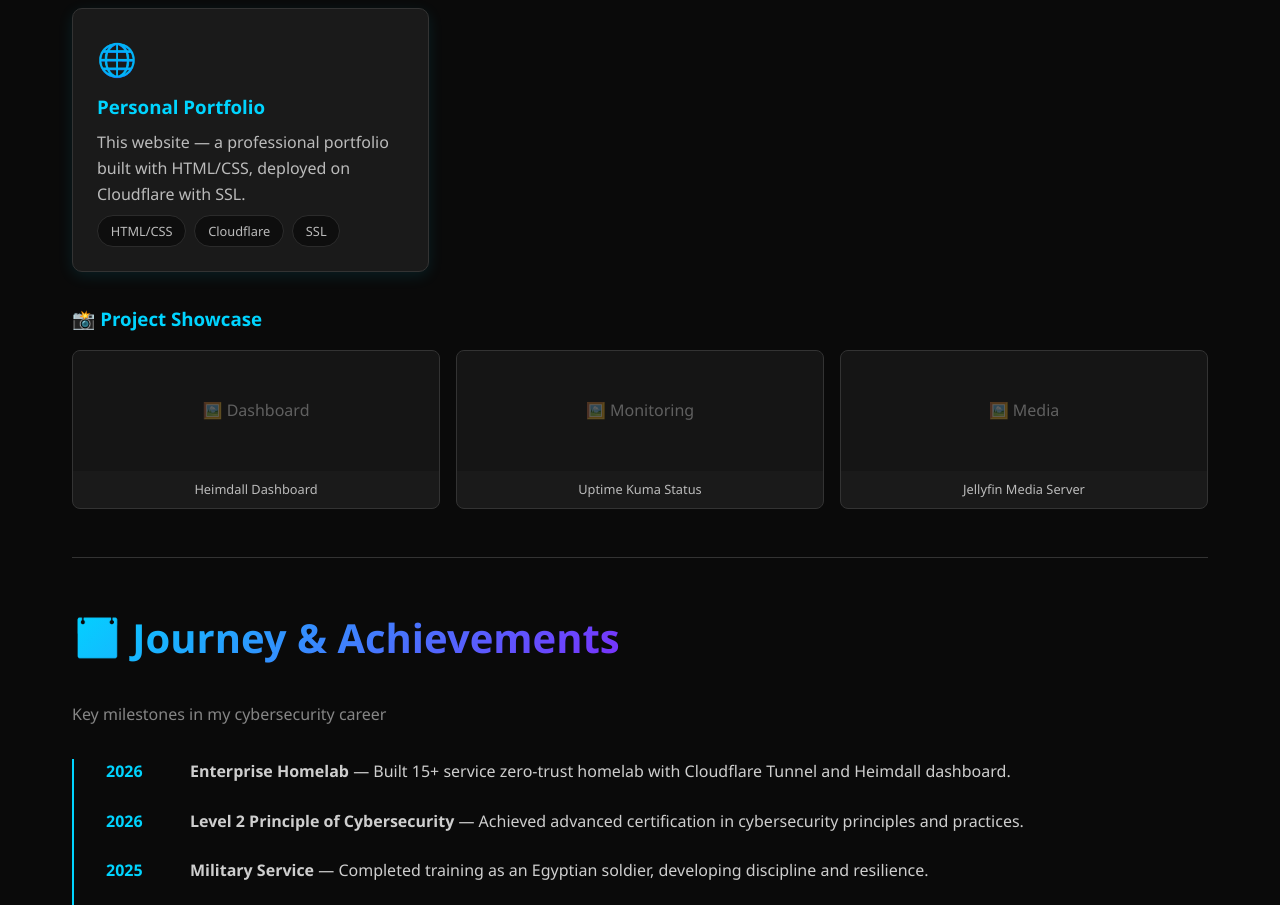
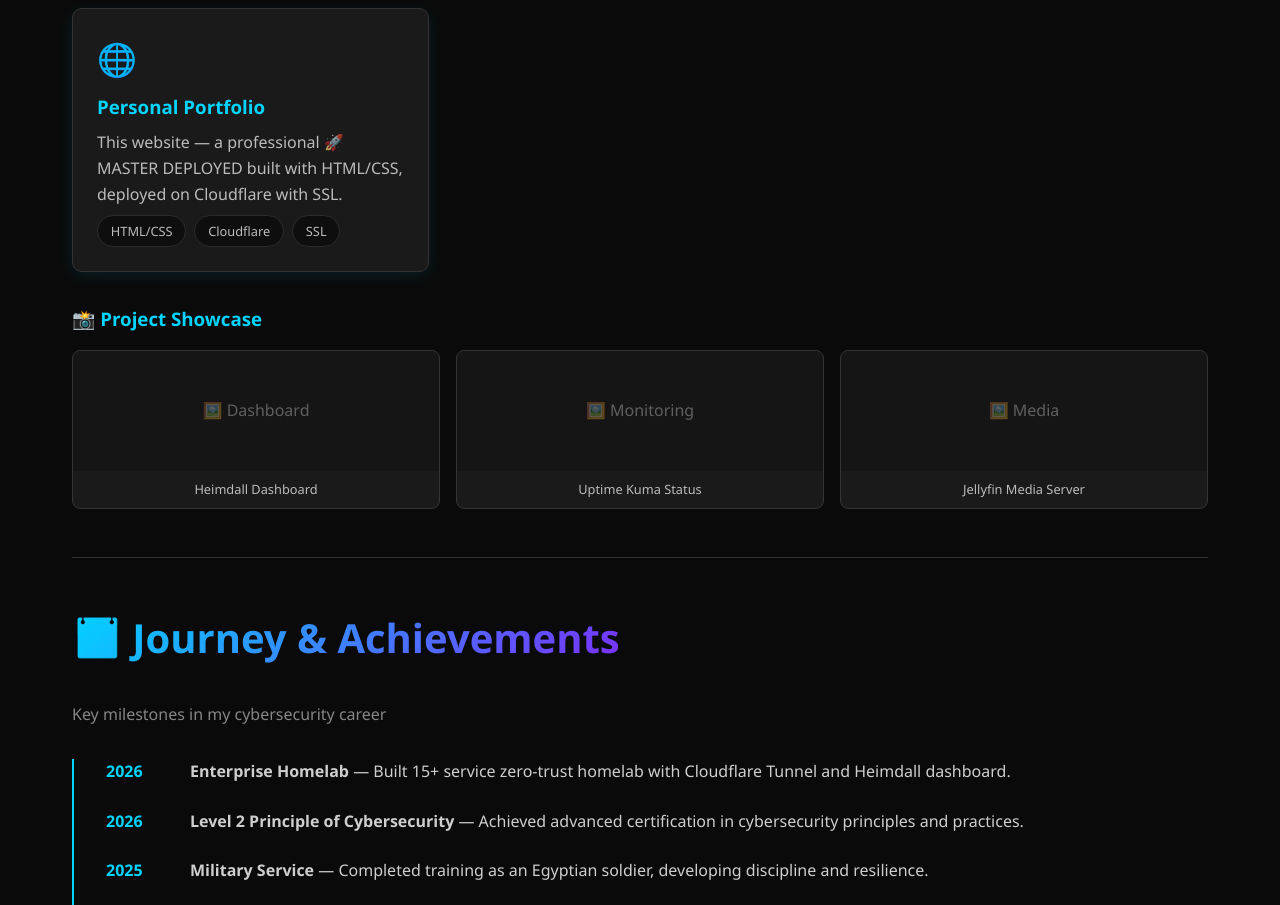
Before and after one commit to MrRobot-Mo/portfolio, a plain HTML site: page index.html in a window 1280 px wide. Shown: the part 2740-3645 px from the top of the page. Drawn offline with Linux system fonts and the light colour scheme.

Commit message:
Test auto-deploy: Mon Jul 20 07:35:55 PM UTC 2026

```diff
--- a/index.html
+++ b/index.html
@@ -579,7 +579,7 @@
                 <div class="card">
                     <span class="icon">🌐</span>
                     <h3>Personal Portfolio</h3>
-                    <p>This website — a professional portfolio built with HTML/CSS, deployed on Cloudflare with SSL.</p>
+                    <p>This website — a professional 🚀 MASTER DEPLOYED built with HTML/CSS, deployed on Cloudflare with SSL.</p>
                     <div class="badge-list">
                         <span>HTML/CSS</span>
                         <span>Cloudflare</span>
```
